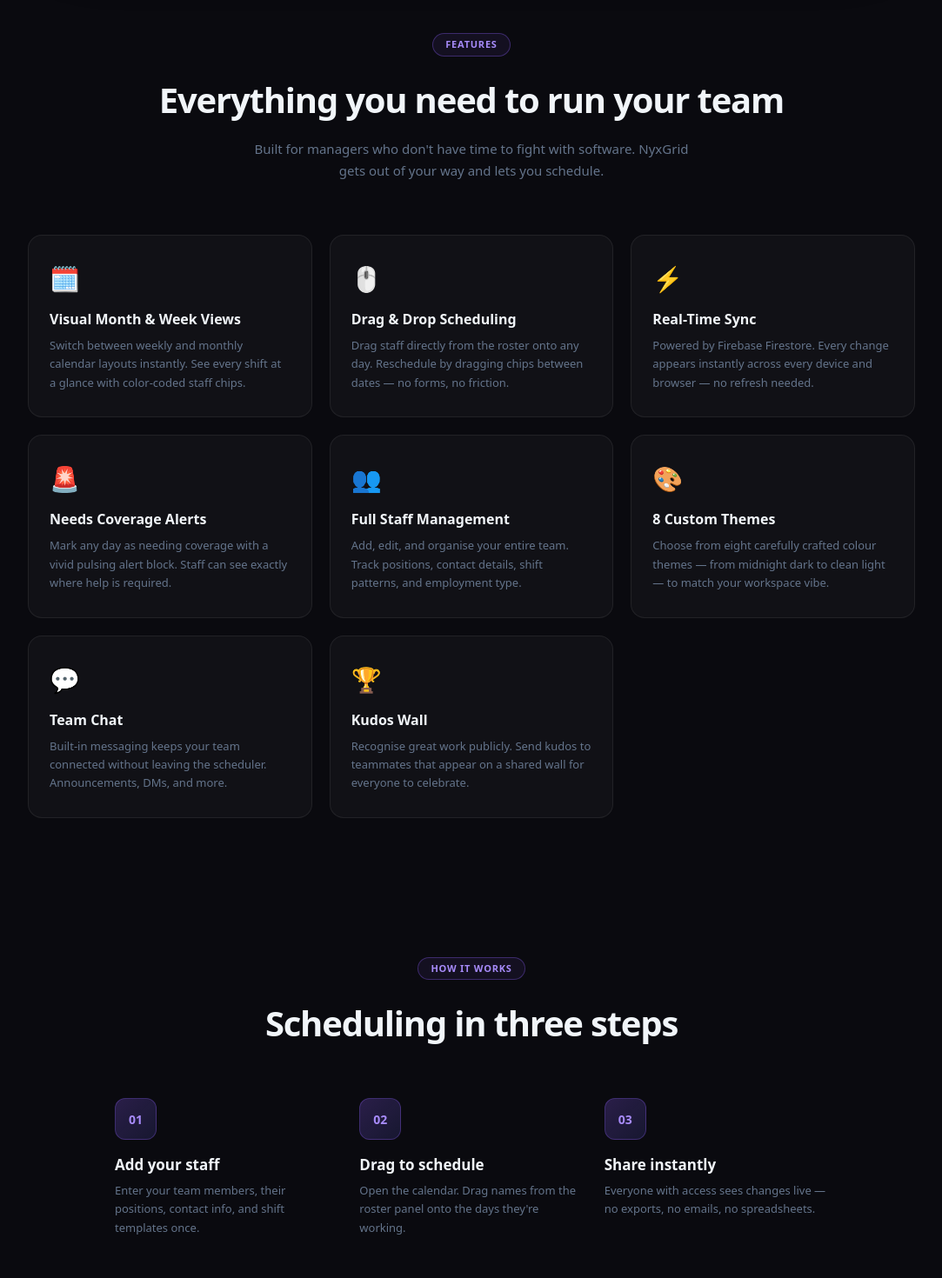
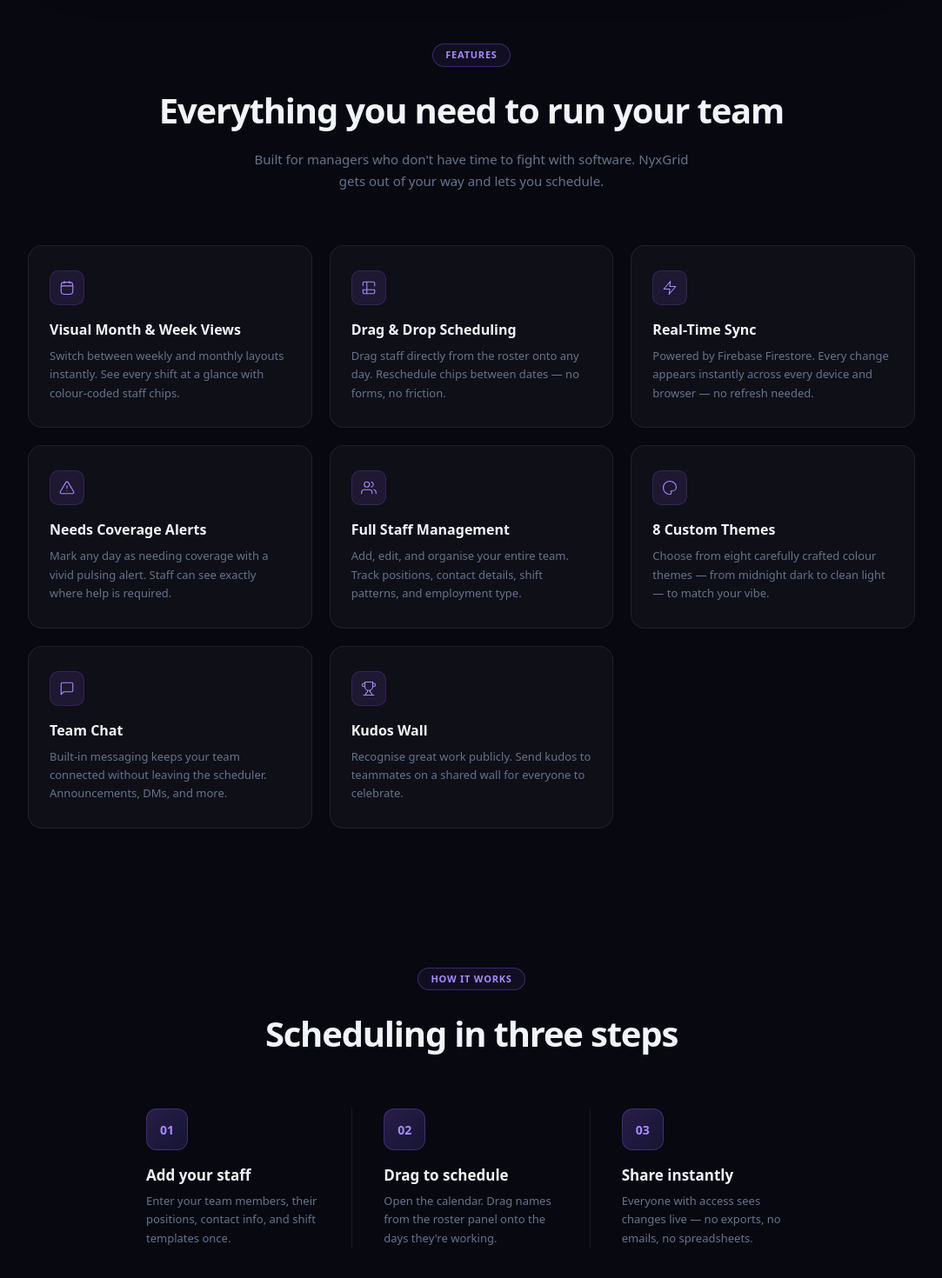
Before and after one commit to cmc-creator/NyxGrid, a React (Vite) app: page / in a window 1280 px wide. Shown: the part 1278-2748 px from the top of the page at 87% size, without its empty margins (98-1181 px from the left). Built offline with nearby package versions, Linux system fonts and the light colour scheme; no server answers; the database is empty.

Commit message:
feat: landing page redesign  SVG icons, dot-grid bg, centered layout, tech aesthetic

```diff
--- a/src/pages/LandingPage.tsx
+++ b/src/pages/LandingPage.tsx
@@ -1,47 +1,40 @@
 import { useState } from 'react'
 import { useAuth } from '../contexts/AuthContext'
 
+/* ─── SVG Icon helper ─────────────────────────────────────── */
+function Icon({ d, size = 20, stroke = 'currentColor' }: { d: string; size?: number; stroke?: string }) {
+  return (
+    <svg width={size} height={size} viewBox="0 0 24 24" fill="none" stroke={stroke} strokeWidth={1.5} strokeLinecap="round" strokeLinejoin="round">
+      <path d={d} />
+    </svg>
+  )
+}
+
+const ICON_PATHS = {
+  calendar:   'M8 2v3M16 2v3M3.5 9.09h17M21 8.5V17c0 3-1.5 5-5 5H8c-3.5 0-5-2-5-5V8.5c0-3 1.5-5 5-5h8c3.5 0 5 2 5 5z',
+  drag:       'M9 3H5a2 2 0 0 0-2 2v4m6-6h10a2 2 0 0 1 2 2v4M9 3v18m0 0h10a2 2 0 0 0 2-2v-4M9 21H5a2 2 0 0 1-2-2v-4m0 0h18',
+  bolt:       'M13 2 3 14h9l-1 8 10-12h-9l1-8z',
+  alert:      'M10.29 3.86 1.82 18a2 2 0 0 0 1.71 3h16.94a2 2 0 0 0 1.71-3L13.71 3.86a2 2 0 0 0-3.42 0zM12 9v4M12 17h.01',
+  users:      'M17 21v-2a4 4 0 0 0-4-4H5a4 4 0 0 0-4 4v2M23 21v-2a4 4 0 0 0-3-3.87M16 3.13a4 4 0 0 1 0 7.75M9 11a4 4 0 1 0 0-8 4 4 0 0 0 0 8z',
+  palette:    'M12 2C6.49 2 2 6.49 2 12c0 5.52 4.49 10 10 10a2.5 2.5 0 0 0 2.5-2.5c0-.61-.23-1.2-.64-1.67-.09-.11-.13-.2-.13-.32 0-.25.2-.46.46-.46H16c3.31 0 6-2.69 6-6 0-4.96-4.49-9-10-9z',
+  message:    'M21 15a2 2 0 0 1-2 2H7l-4 4V5a2 2 0 0 1 2-2h14a2 2 0 0 1 2 2z',
+  trophy:     'M18 2H6v7a6 6 0 0 0 12 0V2zM6 9H4.5a2.5 2.5 0 0 1 0-5H6M18 9h1.5a2.5 2.5 0 0 0 0-5H18M4 22h16M10 14.66V17c0 .55-.47.98-.97 1.21C7.85 18.75 7 20.24 7 22M14 14.66V17c0 .55.47.98.97 1.21C16.15 18.75 17 20.24 17 22',
+  arrowRight: 'M5 12h14M12 5l7 7-7 7',
+  check:      'M20 6 9 17l-5-5',
+  sparkle:    'M9.937 15.5A2 2 0 0 0 8.5 14.063l-6.135-1.582a.5.5 0 0 1 0-.962L8.5 9.936A2 2 0 0 0 9.937 8.5l1.582-6.135a.5.5 0 0 1 .963 0L14.063 8.5A2 2 0 0 0 15.5 9.937l6.135 1.581a.5.5 0 0 1 0 .964L15.5 14.063a2 2 0 0 0-1.437 1.437l-1.582 6.135a.5.5 0 0 1-.963 0z',
+  launch:     'M4.5 16.5c-1.5 1.26-2 5-2 5s3.74-.5 5-2c.71-.84.7-2.13-.09-2.91a2.18 2.18 0 0 0-2.91-.09zM12 15l-3-3a22 22 0 0 1 2-3.95A12.88 12.88 0 0 1 22 2c0 2.72-.78 7.5-6 11a22.35 22.35 0 0 1-4 2z',
+}
+
+/* ─── Feature data ────────────────────────────────────────── */
 const FEATURES = [
-  {
-    icon: '🗓️',
-    title: 'Visual Month & Week Views',
-    desc: 'Switch between weekly and monthly calendar layouts instantly. See every shift at a glance with color-coded staff chips.',
-  },
-  {
-    icon: '🖱️',
-    title: 'Drag & Drop Scheduling',
-    desc: 'Drag staff directly from the roster onto any day. Reschedule by dragging chips between dates — no forms, no friction.',
-  },
-  {
-    icon: '⚡',
-    title: 'Real-Time Sync',
-    desc: 'Powered by Firebase Firestore. Every change appears instantly across every device and browser — no refresh needed.',
-  },
-  {
-    icon: '🚨',
-    title: 'Needs Coverage Alerts',
-    desc: 'Mark any day as needing coverage with a vivid pulsing alert block. Staff can see exactly where help is required.',
-  },
-  {
-    icon: '👥',
-    title: 'Full Staff Management',
-    desc: 'Add, edit, and organise your entire team. Track positions, contact details, shift patterns, and employment type.',
-  },
-  {
-    icon: '🎨',
-    title: '8 Custom Themes',
-    desc: 'Choose from eight carefully crafted colour themes — from midnight dark to clean light — to match your workspace vibe.',
-  },
-  {
-    icon: '💬',
-    title: 'Team Chat',
-    desc: 'Built-in messaging keeps your team connected without leaving the scheduler. Announcements, DMs, and more.',
-  },
-  {
-    icon: '🏆',
-    title: 'Kudos Wall',
-    desc: 'Recognise great work publicly. Send kudos to teammates that appear on a shared wall for everyone to celebrate.',
-  },
+  { icon: 'calendar', title: 'Visual Month & Week Views',   desc: 'Switch between weekly and monthly layouts instantly. See every shift at a glance with colour-coded staff chips.' },
+  { icon: 'drag',     title: 'Drag & Drop Scheduling',      desc: 'Drag staff directly from the roster onto any day. Reschedule chips between dates — no forms, no friction.' },
+  { icon: 'bolt',     title: 'Real-Time Sync',              desc: 'Powered by Firebase Firestore. Every change appears instantly across every device and browser — no refresh needed.' },
+  { icon: 'alert',    title: 'Needs Coverage Alerts',       desc: 'Mark any day as needing coverage with a vivid pulsing alert. Staff can see exactly where help is required.' },
+  { icon: 'users',    title: 'Full Staff Management',       desc: 'Add, edit, and organise your entire team. Track positions, contact details, shift patterns, and employment type.' },
+  { icon: 'palette',  title: '8 Custom Themes',             desc: 'Choose from eight carefully crafted colour themes — from midnight dark to clean light — to match your vibe.' },
+  { icon: 'message',  title: 'Team Chat',                   desc: 'Built-in messaging keeps your team connected without leaving the scheduler. Announcements, DMs, and more.' },
+  { icon: 'trophy',   title: 'Kudos Wall',                  desc: 'Recognise great work publicly. Send kudos to teammates on a shared wall for everyone to celebrate.' },
 ]
 
 const PRICING = [
@@ -123,7 +116,14 @@ export default function LandingPage() {
   }
 
   return (
-    <div style={{ minHeight: '100vh', background: '#0a0a0f', color: '#e2e8f0', fontFamily: 'system-ui, -apple-system, sans-serif' }}>
+    <div style={{ minHeight: '100vh', background: '#080810', color: '#e2e8f0', fontFamily: 'system-ui, -apple-system, sans-serif', position: 'relative' }}>
+      {/* dot-grid background */}
+      <div style={{
+        position: 'fixed', inset: 0, zIndex: 0, pointerEvents: 'none',
+        backgroundImage: 'radial-gradient(circle, rgba(148,163,184,0.08) 1px, transparent 1px)',
+        backgroundSize: '32px 32px',
+      }} />
+      <div style={{ position: 'relative', zIndex: 1 }}>
 
       {/* ── NAV ─────────────────────────────────────────────── */}
       <nav style={{
@@ -195,7 +195,7 @@ export default function LandingPage() {
             textTransform: 'uppercase',
             marginBottom: 28,
           }}>
-            ✦ Staff Scheduling, Evolved
+            <Icon d={ICON_PATHS.sparkle} size={12} stroke="#a78bfa" /> Staff Scheduling, Evolved
           </div>
 
           <h1 style={{
@@ -239,7 +239,7 @@ export default function LandingPage() {
                 boxShadow: '0 0 32px rgba(139,92,246,0.35)',
               }}
             >
-              {busy ? 'Signing in…' : '🚀  Get Started Free'}
+              {busy ? 'Signing in…' : <><Icon d={ICON_PATHS.arrowRight} size={16} stroke="currentColor" /> Get Started Free</>}
             </button>
             <a href="#features" style={{
               display: 'inline-flex', alignItems: 'center',
@@ -312,7 +312,7 @@ export default function LandingPage() {
               display: 'flex', alignItems: 'center', paddingLeft: 10,
               fontSize: 11, color: '#475569',
             }}>
-              cmc-creator.github.io/NyxGrid/
+              nyxgrid.org
             </div>
           </div>
           {/* calendar grid preview */}
@@ -387,7 +387,15 @@ export default function LandingPage() {
               ;(e.currentTarget as HTMLDivElement).style.transform = 'translateY(0)'
             }}
             >
-              <div style={{ fontSize: 28, marginBottom: 14 }}>{f.icon}</div>
+              <div style={{
+                width: 40, height: 40, borderRadius: 10, marginBottom: 16,
+                background: 'rgba(139,92,246,0.12)',
+                border: '1px solid rgba(139,92,246,0.2)',
+                display: 'flex', alignItems: 'center', justifyContent: 'center',
+                flexShrink: 0,
+              }}>
+                <Icon d={ICON_PATHS[f.icon as keyof typeof ICON_PATHS]} size={18} stroke="#a78bfa" />
+              </div>
               <h3 style={{ margin: '0 0 8px', fontSize: 16, fontWeight: 700, color: '#f1f5f9' }}>{f.title}</h3>
               <p style={{ margin: 0, fontSize: 13, color: '#64748b', lineHeight: 1.65 }}>{f.desc}</p>
             </div>
@@ -401,13 +409,17 @@ export default function LandingPage() {
           <div style={sectionBadge}>How It Works</div>
           <h2 style={sectionH2}>Scheduling in three steps</h2>
         </div>
-        <div style={{ display: 'grid', gridTemplateColumns: 'repeat(auto-fill, minmax(240px, 1fr))', gap: 24 }}>
+        <div style={{ display: 'grid', gridTemplateColumns: 'repeat(3, 1fr)', gap: 0 }}>
           {[
             { n: '01', title: 'Add your staff', desc: 'Enter your team members, their positions, contact info, and shift templates once.' },
             { n: '02', title: 'Drag to schedule', desc: 'Open the calendar. Drag names from the roster panel onto the days they\'re working.' },
             { n: '03', title: 'Share instantly', desc: 'Everyone with access sees changes live — no exports, no emails, no spreadsheets.' },
           ].map((s, i) => (
-            <div key={i} style={{ display: 'flex', flexDirection: 'column', gap: 16 }}>
+            <div key={i} style={{
+              display: 'flex', flexDirection: 'column', gap: 16,
+              padding: '0 36px',
+              borderRight: i < 2 ? '1px solid rgba(255,255,255,0.07)' : 'none',
+            }}>
               <div style={{
                 width: 48, height: 48, borderRadius: 12,
                 background: 'linear-gradient(135deg, rgba(139,92,246,0.25), rgba(99,102,241,0.15))',
@@ -566,7 +578,7 @@ export default function LandingPage() {
               boxShadow: '0 0 32px rgba(139,92,246,0.4)',
             }}
           >
-            {busy ? 'Signing in…' : '🚀  Launch NyxGrid'}
+            {busy ? 'Signing in…' : <><Icon d={ICON_PATHS.launch} size={16} stroke="currentColor" /> Launch NyxGrid</>}
           </button>
         </div>
       </section>
@@ -592,9 +604,10 @@ export default function LandingPage() {
           disabled={busy}
           style={{ ...navLinkStyle, background: 'none', border: 'none', cursor: 'pointer', fontSize: 13 }}
         >
-          Sign In →
+          Sign In <Icon d={ICON_PATHS.arrowRight} size={14} stroke="currentColor" />
         </button>
       </footer>
+      </div>
     </div>
   )
 }
```
